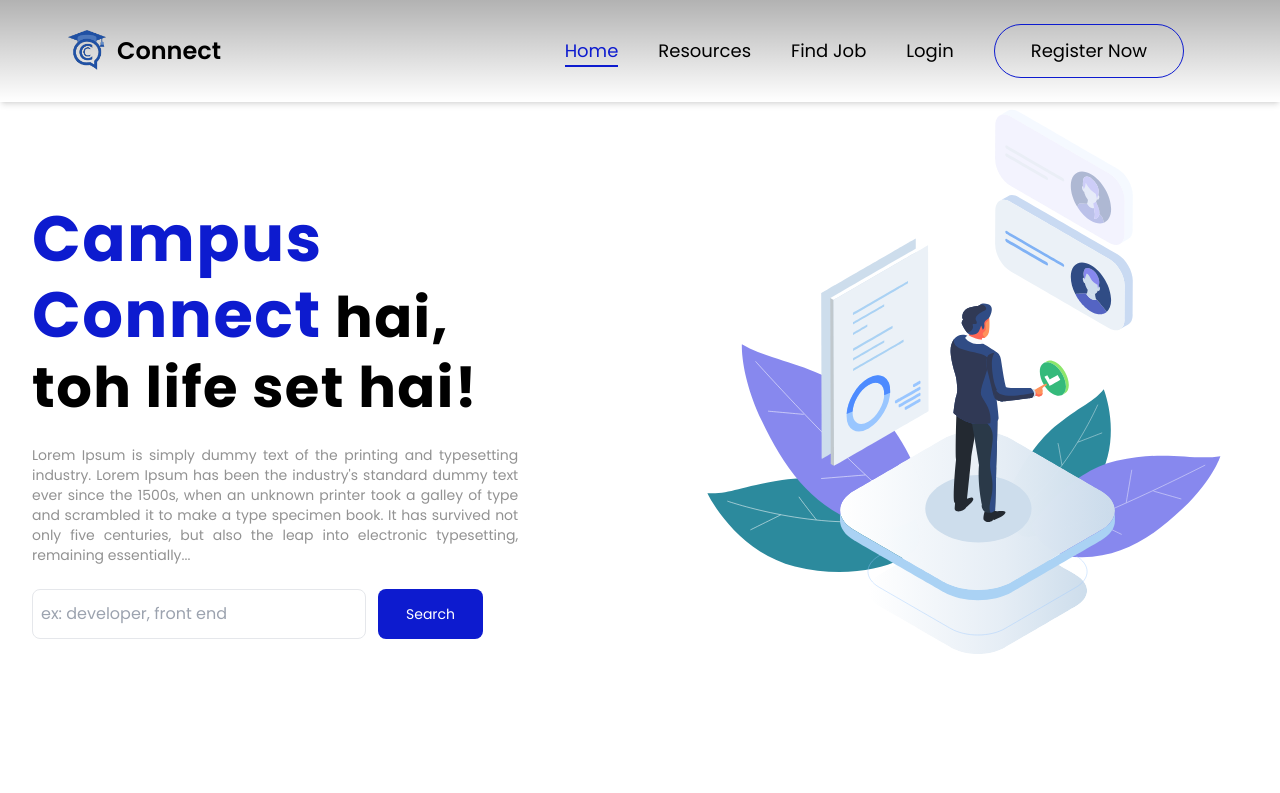
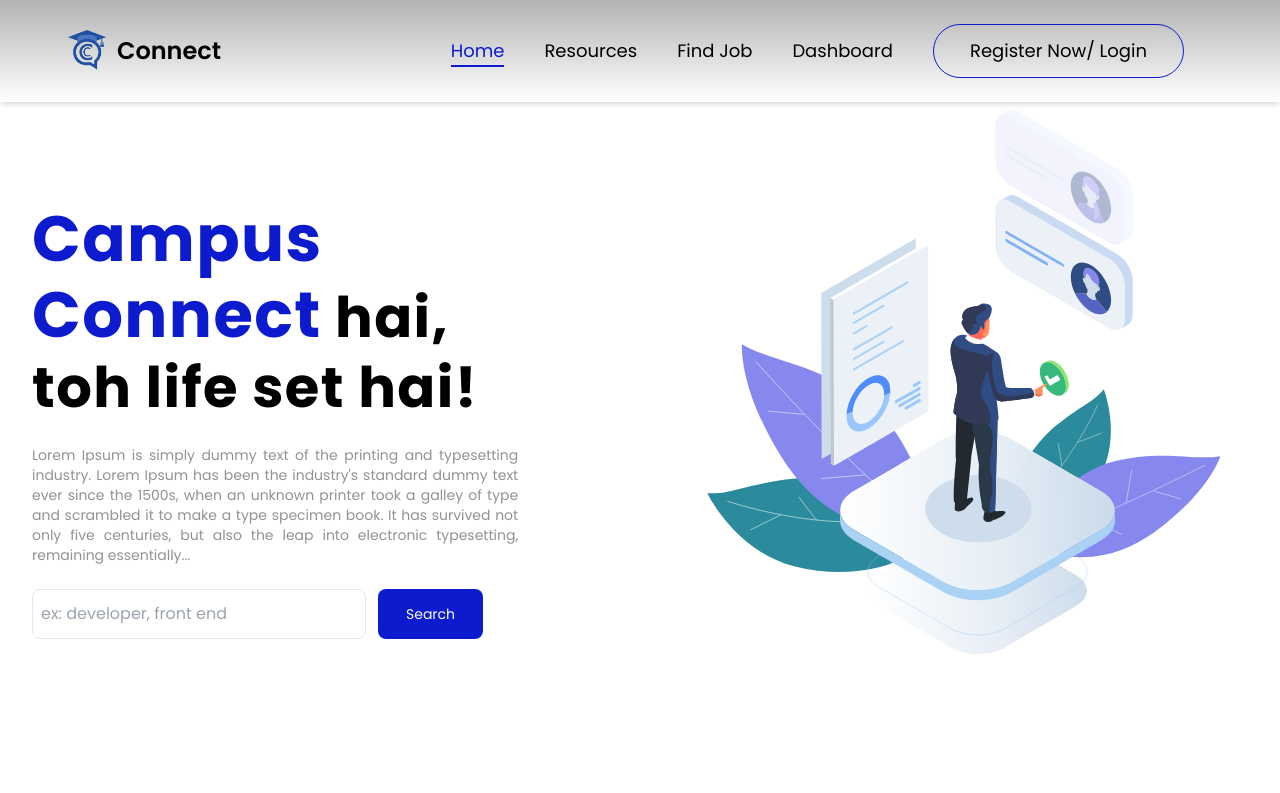
Before and after one commit to DevJSter/campusConnect, a React (Create React App) app: page / in a window 1280 px wide. Shown: the top 793 px of the page. Built offline with nearby package versions, Linux system fonts and the light colour scheme; a web font is replaced by a local one.

Commit message:
Committing local changes to NavBar.jsx

```diff
--- a/src/components/NavBar.jsx
+++ b/src/components/NavBar.jsx
@@ -70,7 +70,7 @@
 
 
     return (
-        <header className={`${headerClasses}`} style={{backgroundImage: 'linear-gradient(to bottom, rgba(0,0,0,0.3), rgba(0,0,0,0))'}}>
+        <header className={`${headerClasses}`} style={{ backgroundImage: 'linear-gradient(to bottom, rgba(0,0,0,0.3), rgba(0,0,0,0))' }}>
             {/* desktop & tablet */}
             <div className="hidden md:flex w-full h-full items-center justify-between">
                 <div className="flex items-center gap-2">
@@ -133,15 +133,21 @@
                             </>
                         ) : (
                             <>
-                                <Link to='/login'>
-                                    <li className="text-lg text-lightModeTextColor hover:text-lightPrimary duration-100 transition-all ease-in-out cursor-pointer">
-                                        Login
-                                    </li>
-                                </Link>
+                                <NavLink
+                                    className={({ isActive }) => (`text-lg relative block text-lightModeTextColor hover:text-lightPrimary cursor-pointer after:scale-x-0 ${isActive ? activeStyles : " "}`)}
+                                    // onClick={() => handleItemClick(1)}
+                                    to='/dashboard'
+                                >
+                                    <span className="relative">
+                                        Dashboard
+                                        {/* {selectedItem === 1 && (
+                                        <span className="border-b-2 ease-in-out border-lightPrimary animate-border-animation"></span>
+                                    )} */}
+                                    </span>
+                                </NavLink>
                                 <Link to='/register'>
                                     <li className="rounded-full border border-lightPrimary py-3 px-9 text-lg text-lightModeTextColor hover:shadow-lg duration-100 transition-all ease-in-out cursor-pointer">
-                                        Register Now
-                                    </li>
+                                        Register Now/ Login                                    </li>
                                 </Link>
                             </>
                         )}
@@ -299,7 +305,7 @@
                                     <li
                                         className="text-base text-lightModeTextColor hover:text-headingColor duration-100 transition-all ease-in-out cursor-pointer hover:bg-slate-100 px-4 py-2"
                                         onClick={() => setIsMenu(false)}
-                                    ><Link to="/user/dashboard">
+                                    ><Link to="./src/components/dashboard.jsx">
                                             Dashboard
                                         </Link>
                                     </li>
```
Lines whose indentation alone changed are shown as unchanged.
